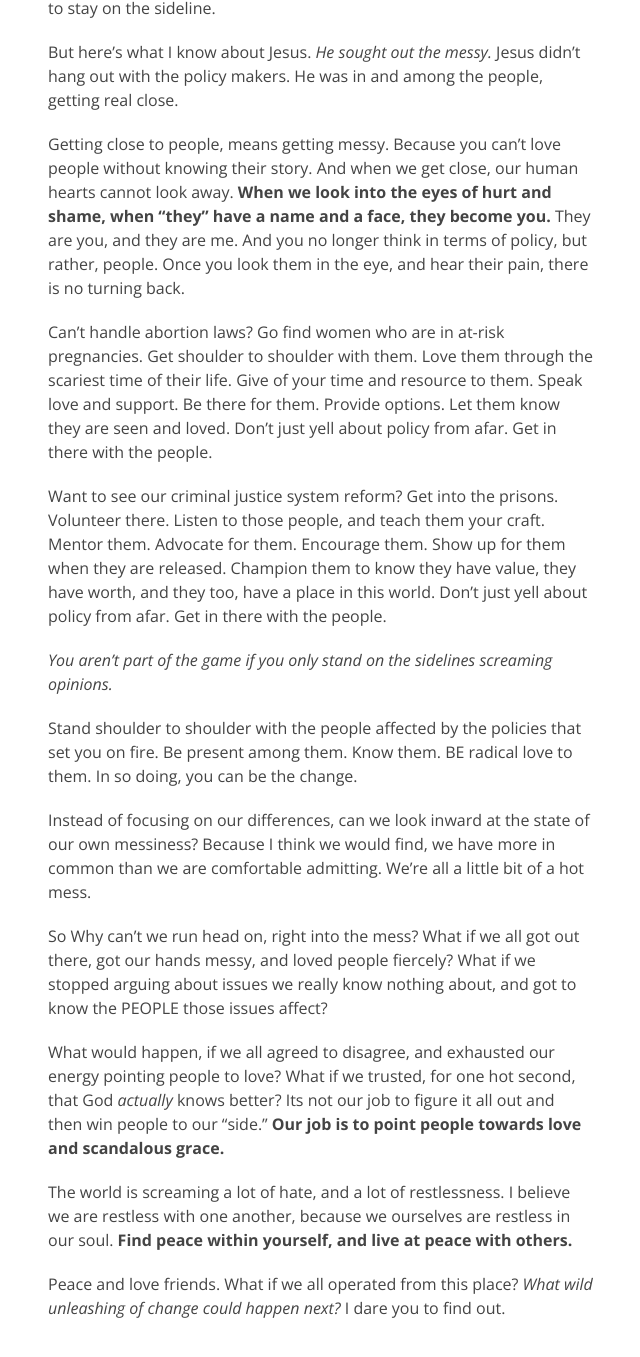
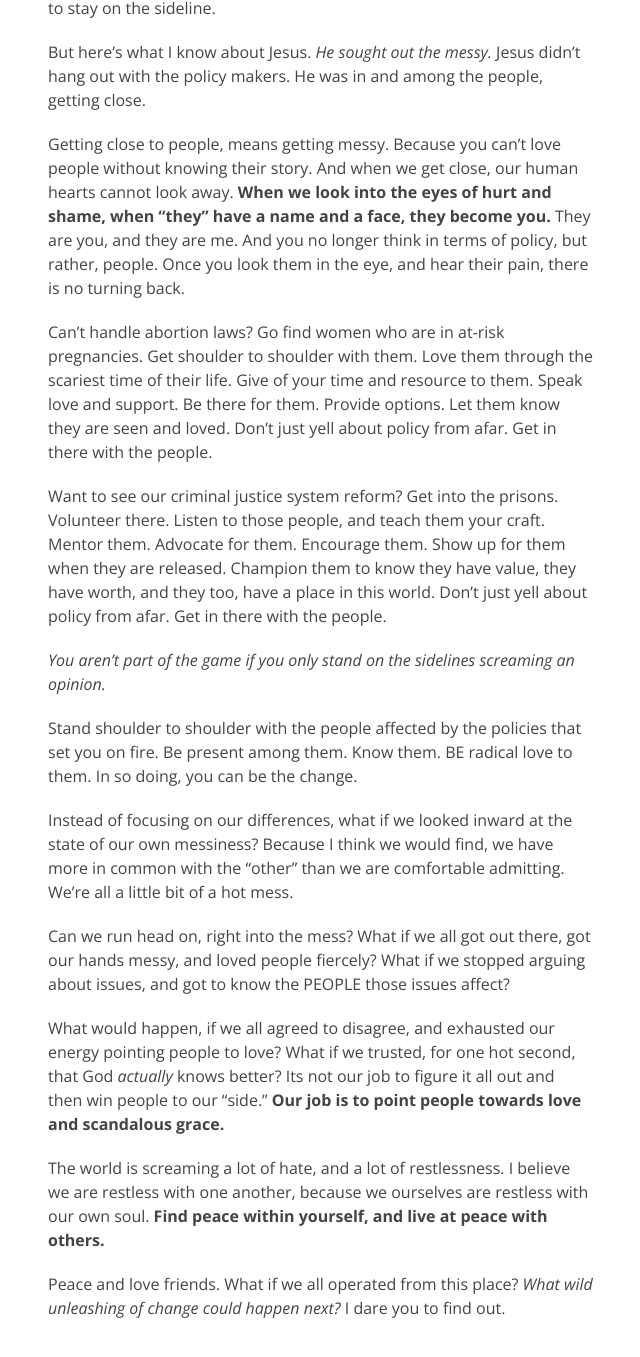
Before and after one commit to dreger/thelivingwell.co, a Jekyll site: the page built from _posts/be/2016-10-31-peace.and.love.md, in a window 1280 px wide and 1400 px high, scrolled down 1017 px. Shown: the top 1357 px of the window, without its empty margins (427-1067 px from the left). Built offline with Jekyll 4.4.1, drawn with Linux system fonts in a browser that asks for light colours; some of the changed text lies outside the part shown.

Commit message:
Update 2016-10-31-peace.and.love.md

```diff
--- a/_posts/be/2016-10-31-peace.and.love.md
+++ b/_posts/be/2016-10-31-peace.and.love.md
@@ -15,11 +15,11 @@
 
 I hear men condemning women who have had an abortion and white people saying racism isn't really an issue.
 
-Mostly, I hear passionate words about policies, **and not about the actual people these policies affect.**
+Mostly, I hear words about policies, **that don't speak love to the actual people these policies affect.**
 
 Because It's easy, when the way you see the world is "them" and "us," to not have compassion for the other. It's easy, when you can't name a single soul within that marginalized group. And it certainly is less messy, to stay on the sideline.
 
-But here's what I know about Jesus. _He sought out the messy._ Jesus didn't hang out with the policy makers. He was in and among the people, getting real close.
+But here's what I know about Jesus. _He sought out the messy._ Jesus didn't hang out with the policy makers. He was in and among the people, getting close.
 
 Getting close to people, means getting messy. Because you can't love people without knowing their story. And when we get close, our human hearts cannot look away. **When we look into the eyes of hurt and shame, when "they" have a name and a face, they become you.** They are you, and they are me. And you no longer think in terms of policy, but rather, people. Once you look them in the eye, and hear their pain, there is no turning back.
 
@@ -27,16 +27,16 @@
 
 Want to see our criminal justice system reform? Get into the prisons. Volunteer there. Listen to those people, and teach them your craft. Mentor them. Advocate for them. Encourage them. Show up for them when they are released. Champion them to know they have value, they have worth, and they too, have a place in this world. Don't just yell about policy from afar. Get in there with the people.
 
-_You aren't part of the game if you only stand on the sidelines screaming opinions._
+_You aren't part of the game if you only stand on the sidelines screaming an opinion._
 
 Stand shoulder to shoulder with the people affected by the policies that set you on fire. Be present among them. Know them. BE radical love to them. In so doing, you can be the change.
 
-Instead of focusing on our differences, can we look inward at the state of our own messiness? Because I think we would find, we have more in common than we are comfortable admitting. We're all a little bit of a hot mess.
+Instead of focusing on our differences, what if we looked inward at the state of our own messiness? Because I think we would find, we have more in common with the "other" than we are comfortable admitting. We're all a little bit of a hot mess.
 
-So Why can't we run head on, right into the mess? What if we all got out there, got our hands messy, and loved people fiercely? What if we stopped arguing about issues we really know nothing about, and got to know the PEOPLE those issues affect?
+Can we run head on, right into the mess? What if we all got out there, got our hands messy, and loved people fiercely? What if we stopped arguing about issues, and got to know the PEOPLE those issues affect?
 
 What would happen, if we all agreed to disagree, and exhausted our energy pointing people to love? What if we trusted, for one hot second, that God _actually_ knows better? Its not our job to figure it all out and then win people to our "side." **Our job is to point people towards love and scandalous grace.**
 
-The world is screaming a lot of hate, and a lot of restlessness. I believe we are restless with one another, because we ourselves are restless in our soul. **Find peace within yourself, and live at peace with others.**
+The world is screaming a lot of hate, and a lot of restlessness. I believe we are restless with one another, because we ourselves are restless with our own soul. **Find peace within yourself, and live at peace with others.**
 
 Peace and love friends. What if we all operated from this place? _What wild unleashing of change could happen next?_ I dare you to find out.
```
